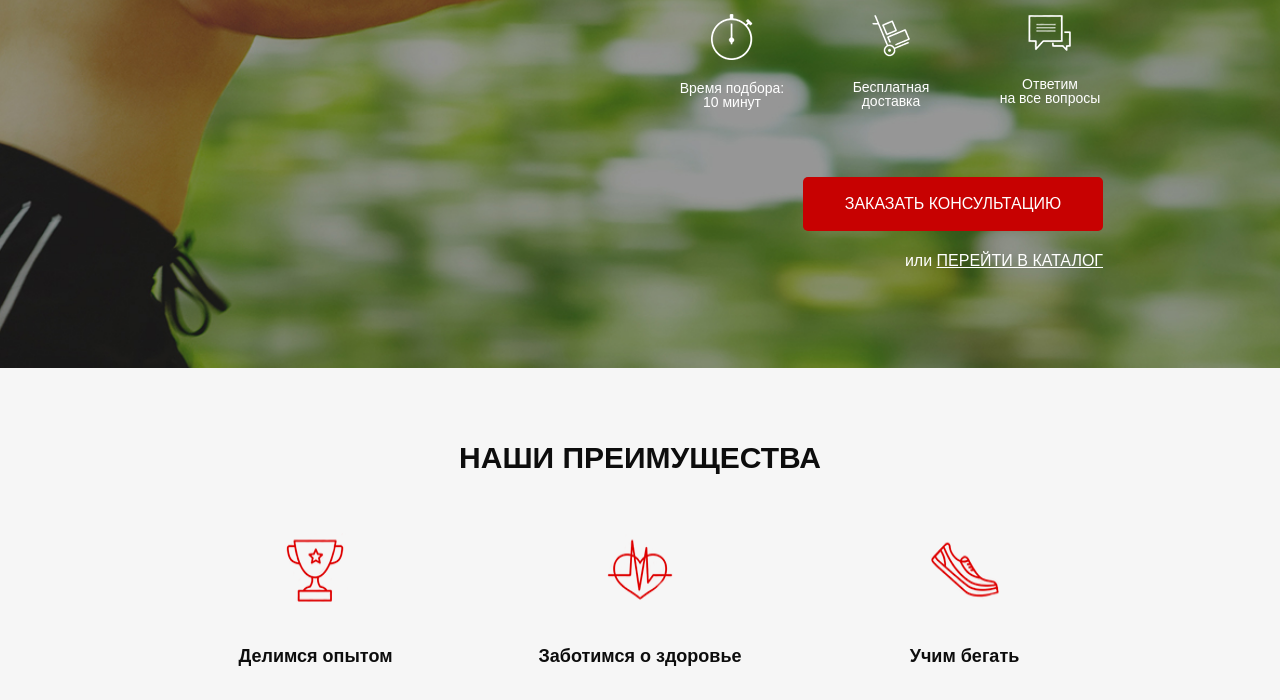
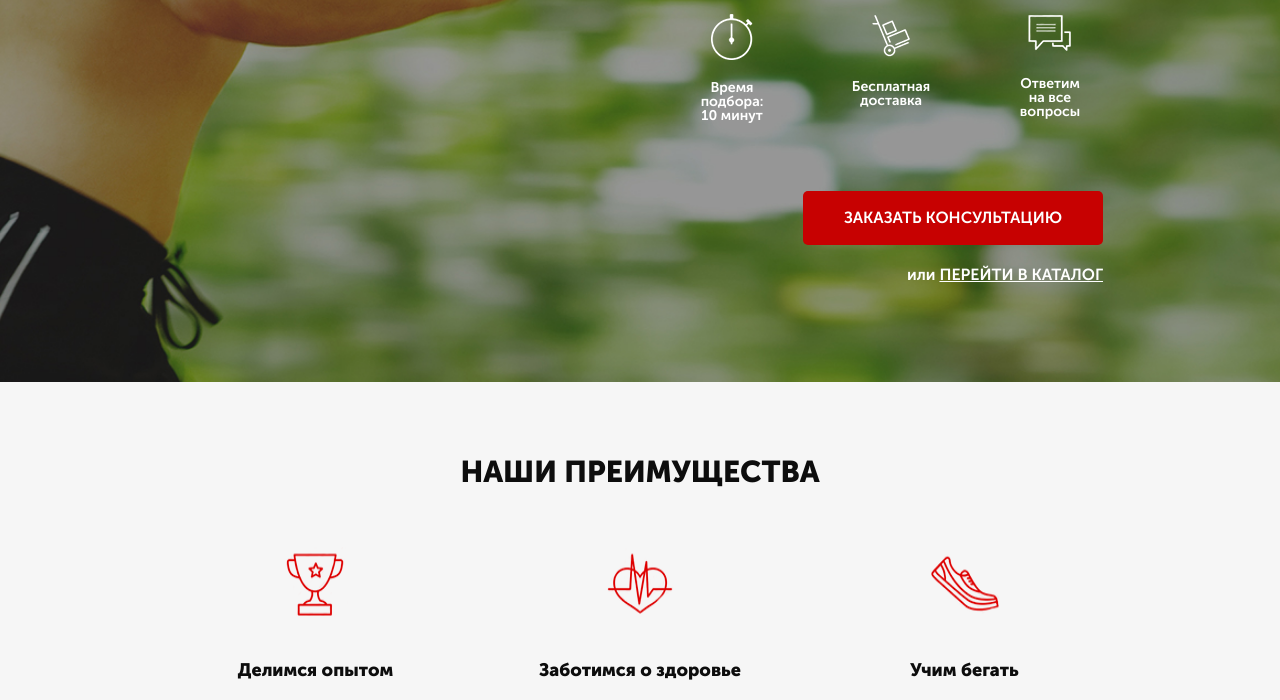
Before and after one commit to EvilMoloko/projects, a website: page src/index.html in a window 1280 px wide. Shown: the part 335-1035 px from the top of the page. Drawn offline with Linux system fonts and the light colour scheme; the site is published under a folder, as on GitHub Pages, so addresses that start at the root find nothing; files whose address does not match are found by name.

Commit message:
small fix

```diff
--- a/src/index.html
+++ b/src/index.html
@@ -7,7 +7,7 @@
     <title>Пульсометры</title>
     <link rel="stylesheet" href="css/bootstrap-reboot.min.css">
     <link rel="stylesheet" href="css/bootstrap-grid.min.css">
-    <link rel="stylesheet" href="/css/fonts.css">
+    <link rel="stylesheet" href="css/fonts.css">
     <link rel="stylesheet" href="css/style.min.css">
 </head>
 <body>
```
